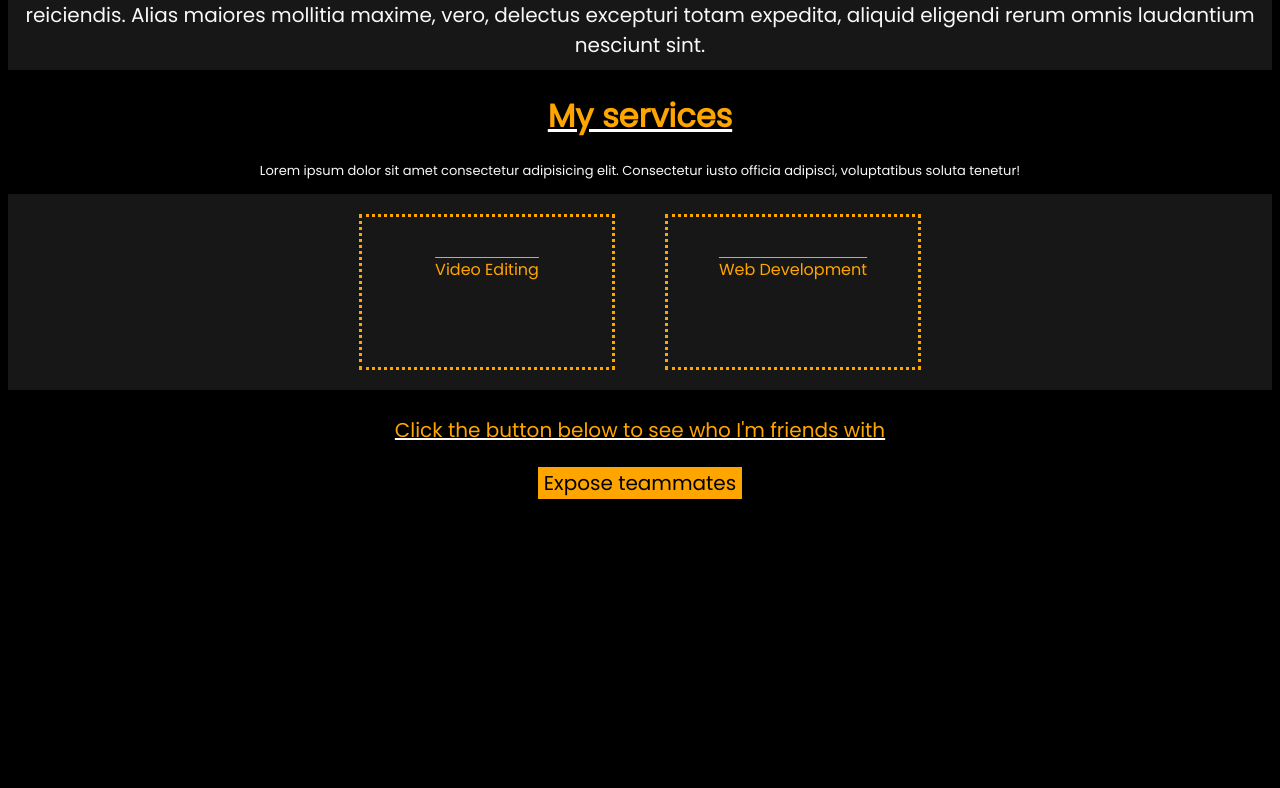
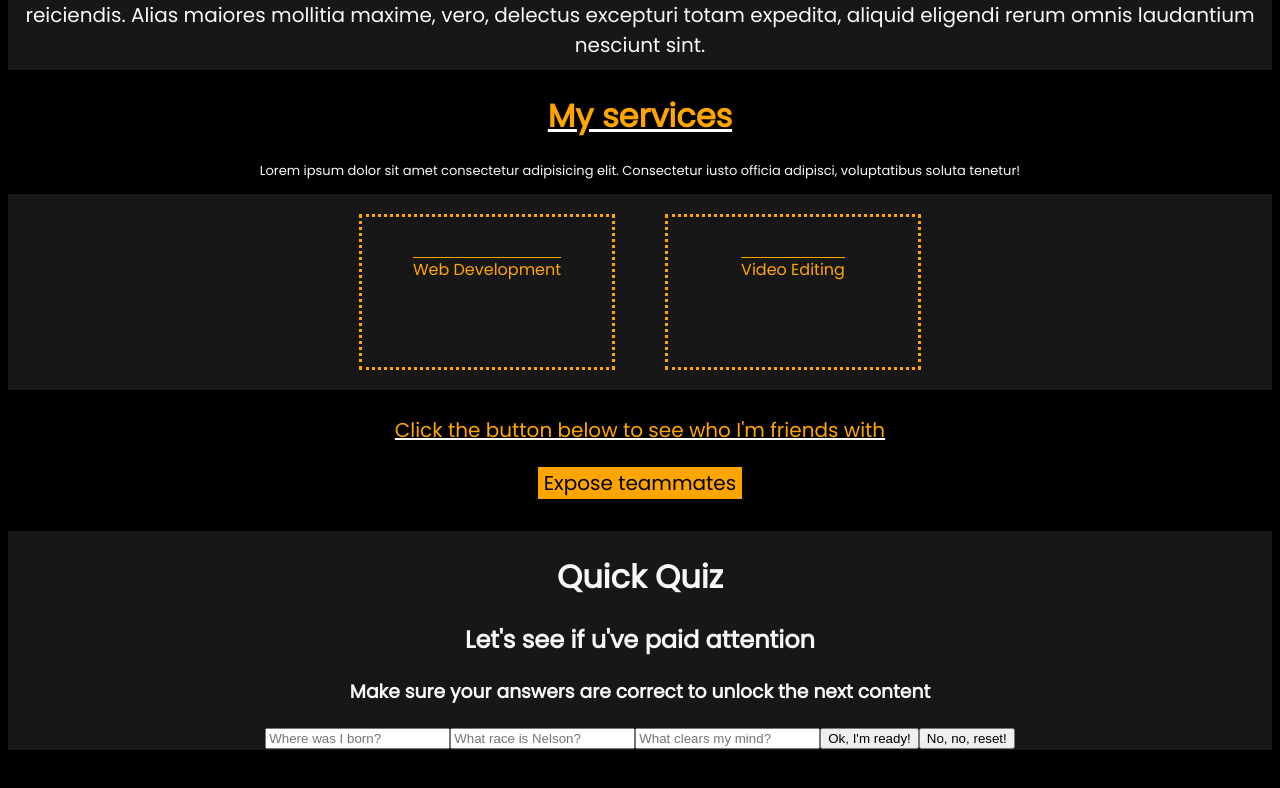
Before and after one commit to danyealmateen/react-portfolio, a React (Create React App) app: page / in a window 1280 px wide. Shown: the part 268-1056 px from the top of the page. Before the commit the page ends 800 px from the top, so only its background shows below. Built offline with nearby package versions, Linux system fonts and the light colour scheme; the HTML template or start-up script is replaced by a standard one.

Commit message:
created the submit form

```diff
--- a/src/App.js
+++ b/src/App.js
@@ -2,6 +2,7 @@ import "./App.css";
 import Header from "./components/Header/Header";
 import Services from "./components/Services/Services";
 import Skills from "./components/Skills/Skills";
+import Form from "./components/Form/Form";
 
 function App() {
   return (
@@ -9,6 +10,7 @@ function App() {
       <Header />
       <Services />
       <Skills />
+      <Form />
     </div>
   );
 }
--- /dev/null
+++ b/src/components/Form/Form.css
@@ -0,0 +1,25 @@
+.formContainer {
+  display: flex;
+  flex-direction: column;
+  justify-content: center;
+  align-items: center;
+  background-color: #272525a2;
+  text-align: center;
+  font-family: "Poppins", sans-serif;
+  margin-top: 15px;
+  margin-bottom: 90rem;
+}
+
+.readyBtn {
+}
+.resetBtn {
+}
+
+#cityInput {
+}
+
+#raceInput {
+}
+
+#mindInput {
+}
--- /dev/null
+++ b/src/components/Form/Form.jsx
@@ -0,0 +1,35 @@
+import "./Form.css";
+import { useState } from "react";
+
+function Form() {
+  const [city, setCity] = useState("");
+
+  const handleSubmit = (event) => {
+    event.preventDefault();
+    console.log(`Correct! The city I live in is ${city}`);
+  };
+  return (
+    <div className="formContainer">
+      <form onSubmit={handleSubmit}>
+        <h1>Quick Quiz</h1>
+        <h2>Let's see if u've paid attention</h2>
+        <h3>Make sure your answers are correct to unlock the next content</h3>
+        <input
+          value={city}
+          onChange={(e) => setCity(e.target.value)}
+          type="text"
+          placeholder="Where was I born?"
+          id="cityInput"
+        />
+        <input type="text" placeholder="What race is Nelson?" id="raceInput" />
+        <input type="text" placeholder="What clears my mind?" id="mindInput" />
+        <button type="submit" className="readyBtn">
+          Ok, I'm ready!
+        </button>
+        <button className="resetBtn">No, no, reset!</button>
+      </form>
+    </div>
+  );
+}
+
+export default Form;
--- a/src/components/Services/Services.jsx
+++ b/src/components/Services/Services.jsx
@@ -10,12 +10,12 @@ function Services() {
       </p>
       <div className="grid-container">
         <div className="grid-item">
+          <i className="fa-regular fa-file-code" id="codeIcon"></i>
+          <p className="webDevTitle">Web Development</p>
+        </div>
+        <div className="grid-item">
           <i className="fa-regular fa-file-video" id="videoIcon"></i>
           <p className="webDevTitle">Video Editing</p>
-        </div>
-        <div className="grid-item">
-          <i className="fa-regular fa-file-code" id="codeIcon"></i>
-          <p className="webDevTitle">Web Development</p>
         </div>
       </div>
     </div>
--- a/src/components/Skills/Skills.jsx
+++ b/src/components/Skills/Skills.jsx
@@ -15,7 +15,7 @@ function Skills() {
       </p>
       <button className="animatedButtons" onClick={handleOpen}>
         Expose teammates
-        <i class="fa-solid fa-person-falling-burst"></i>
+        <i className="fa-solid fa-person-falling-burst"></i>
       </button>
 
       {open ? (
```
